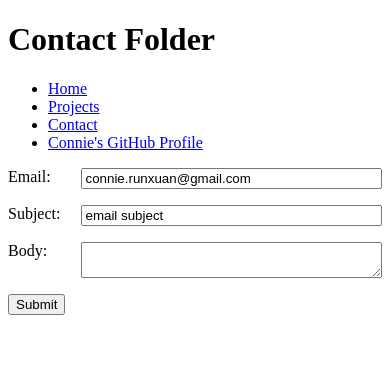
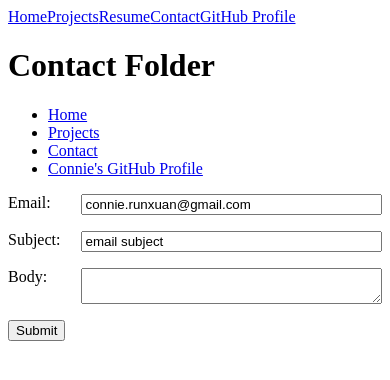
Before and after one commit to CONNIELIUGH/portfolio, a plain HTML site: page contact/index.html in a window 390 px wide. Drawn offline with Linux system fonts and the light colour scheme.

Commit message:
Lab 3 - Finished step 3

```diff
--- a/contact/index.html
+++ b/contact/index.html
@@ -5,7 +5,7 @@
     <meta name="viewport" content="width=device-width, initial-scale=1.0">
     <title>Contact Folder</title>
     <link rel = "stylesheet" href = "/contact/style.css">
-    <script src = "global.js" type = "module"></script>
+    <script src = "/global.js" type = "module"></script>
 </head>
 <body>
     <h1>Contact Folder</h1>
--- a/global.js
+++ b/global.js
@@ -4,10 +4,46 @@ function $$(selector, context = document) {
     return Array.from(context.querySelectorAll(selector));
   }
 
-let navLinks = $$("nav a");
+// let navLinks = $$("nav a");
 
-let currentLink = navLinks.find(
-    (a) => a.host === location.host && a.pathname === location.pathname,
-);
+// let currentLink = navLinks.find(
+//     (a) => a.host === location.host && a.pathname === location.pathname,
+// );
 
-currentLink?.classList.add("current");
+// currentLink?.classList.add("current");
+
+
+
+let pages = [
+    {url: "", title: "Home"},
+    {url: "projects/", title:"Projects"},
+    {url: "resume/", title: "Resume"},
+    {url: "contact/", title: "Contact"},
+    {url: "https://github.com/CONNIELIUGH", title: "GitHub Profile"}
+]
+
+let nav = document.createElement("nav");
+document.body.prepend(nav);
+
+for (let p of pages){
+    let url = p.url;
+    let title = p.title;
+    const BASE_PATH = (location.hostname === "localhost" || location.hostname === "127.0.0.1")
+            ? "/"                  // Local server
+            : "/website/";         // GitHub Pages repo name
+    url = !url.startsWith('http') ? BASE_PATH + url : url;
+    // nav.insertAdjacentHTML('beforeend', `<a href = "${url}">${title}</a>`);
+    let a = document.createElement("a");
+    a.href = url;
+    a.textContent = title;
+    nav.append(a);
+
+    a.classList.toggle("current",
+        a.host === location.host && a.pathname === location.pathname,
+    );
+    // GitHub Profile Page direct to new page
+    if (a.host  !== location.host){
+        a.target = "_blank";
+    }
+
+}
```
Also changed, not shown: index.html (+3 -2 lines), projects/index.html (+3 -3 lines), resume/index.html (+1 -1 lines).
